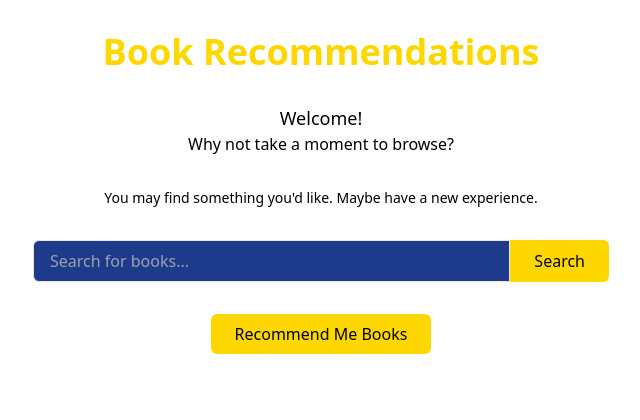
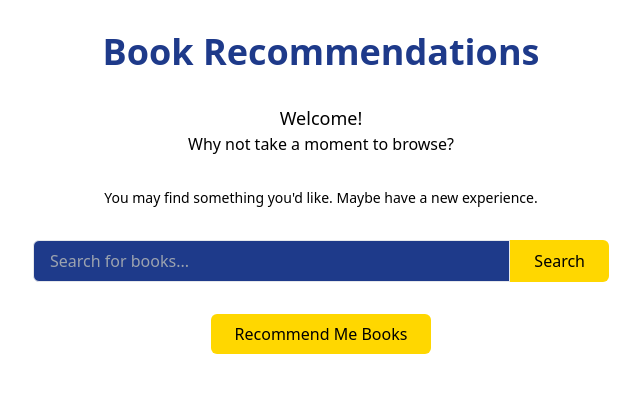
Before and after one commit to bittricky/book-recommendations, a Flask app: page / in a window 1280 px wide. Shown: the top 420 px of the page, without its empty margins (319-959 px from the left). Run offline with Flask 3, Linux system fonts and the light colour scheme.

Commit message:
fix(color): change color on heading

```diff
--- a/app/templates/index.html
+++ b/app/templates/index.html
@@ -12,7 +12,7 @@
   <body class="bg-primary-dark text-secondary-light font-sans">
     <div class="max-w-6xl mx-auto px-4 py-8">
       <header class="text-center mb-8">
-        <h1 class="text-4xl font-bold text-secondary mb-8">
+        <h1 class="text-4xl font-bold text-primary mb-8">
           Book Recommendations
         </h1>
         <p class="text-lg text-secondary-light mt-8">Welcome!</p>
```
